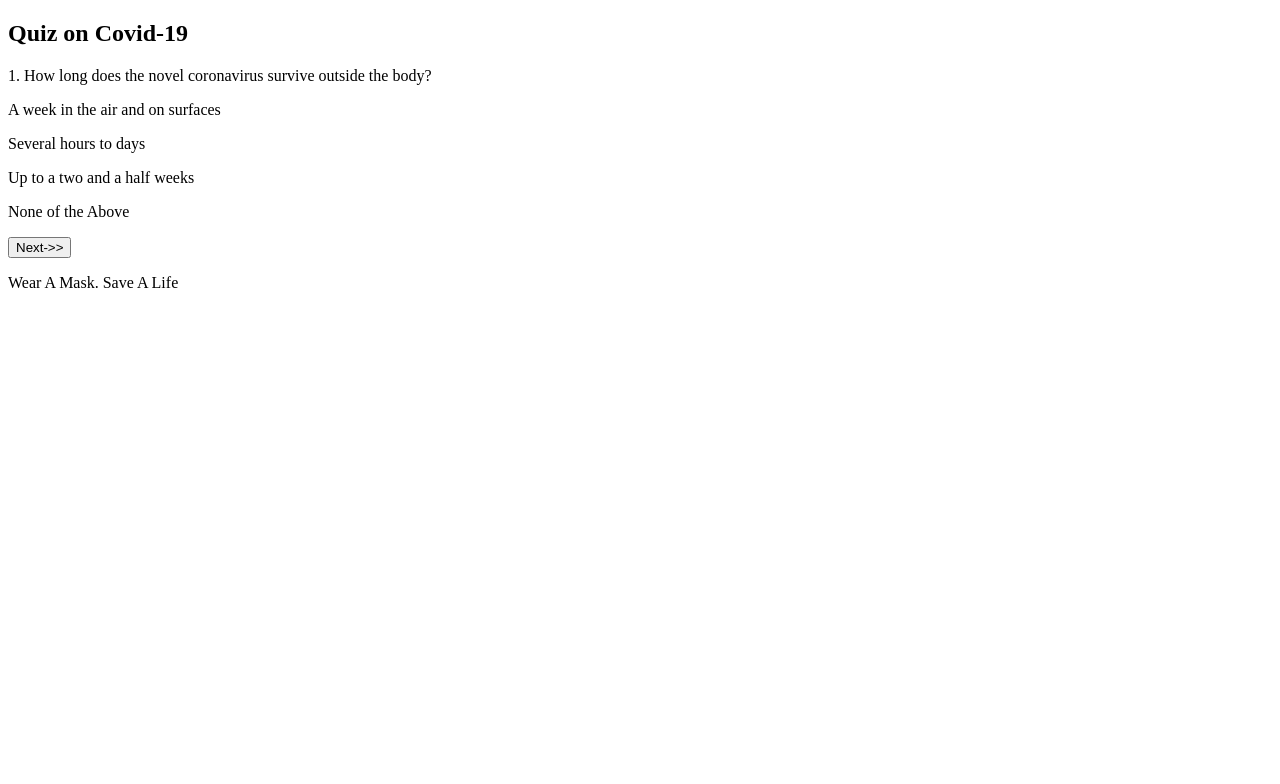
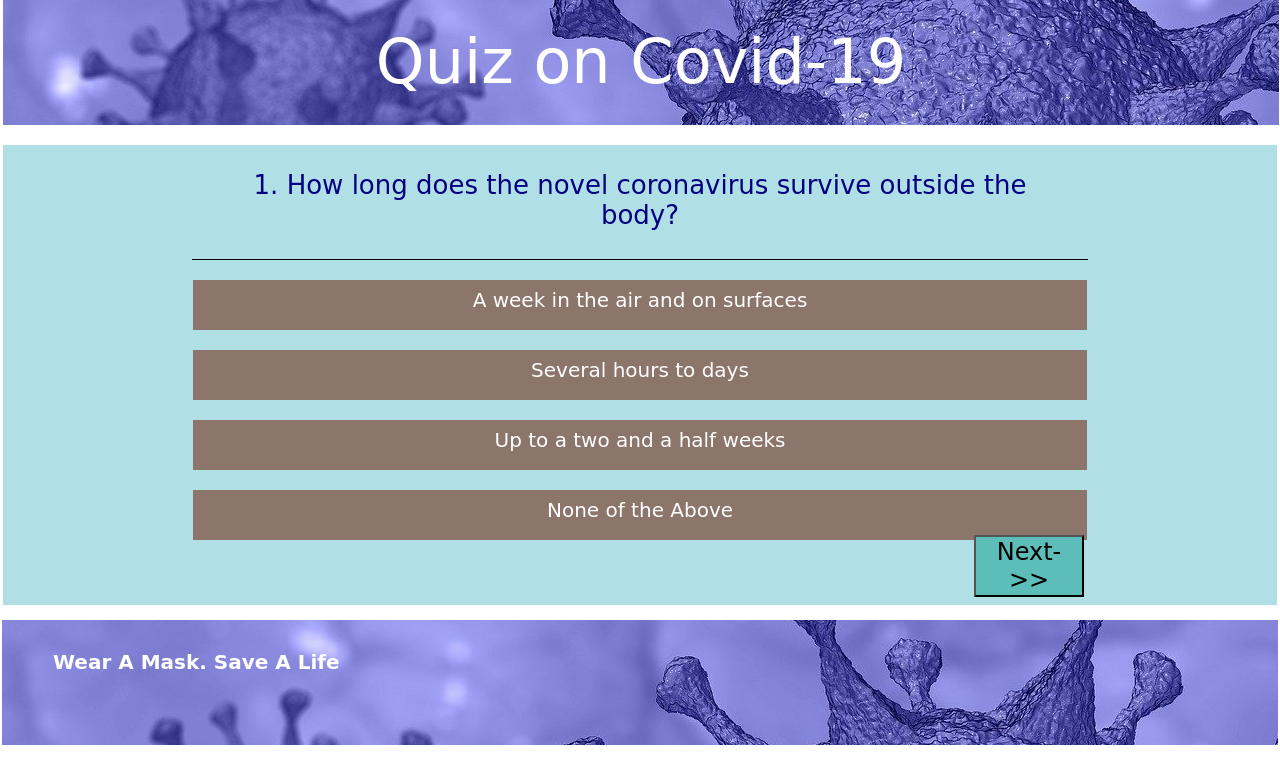
Before and after one commit to Sai1tech/Spider-web-task2-basic-mode, a plain HTML site: page index.html in a window 1280 px wide. Drawn offline with Linux system fonts and the light colour scheme.

Commit message:
changed the style file name for basic mode

```diff
--- a/index.html
+++ b/index.html
@@ -2,7 +2,7 @@
 <html>
 <head>
 	<meta charset="utf-8">
-	<link rel="stylesheet" href="stylefortask2.css">
+	<link rel="stylesheet" href="style.css">
 	<meta name="viewport" content="width=device-width, initial-scale=1">
     <link href="https://fonts.googleapis.com/css2?family=Balsamiq+Sans&display=swap" rel="stylesheet">
 	<title>Basic mode Quiz on Covid-19</title>
```
